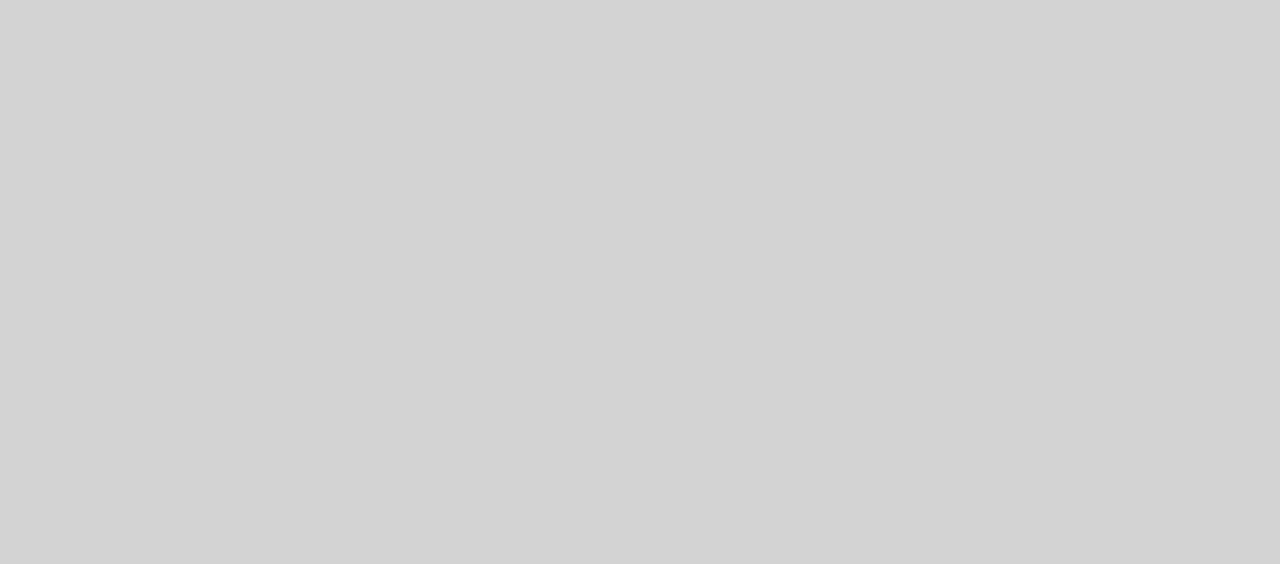
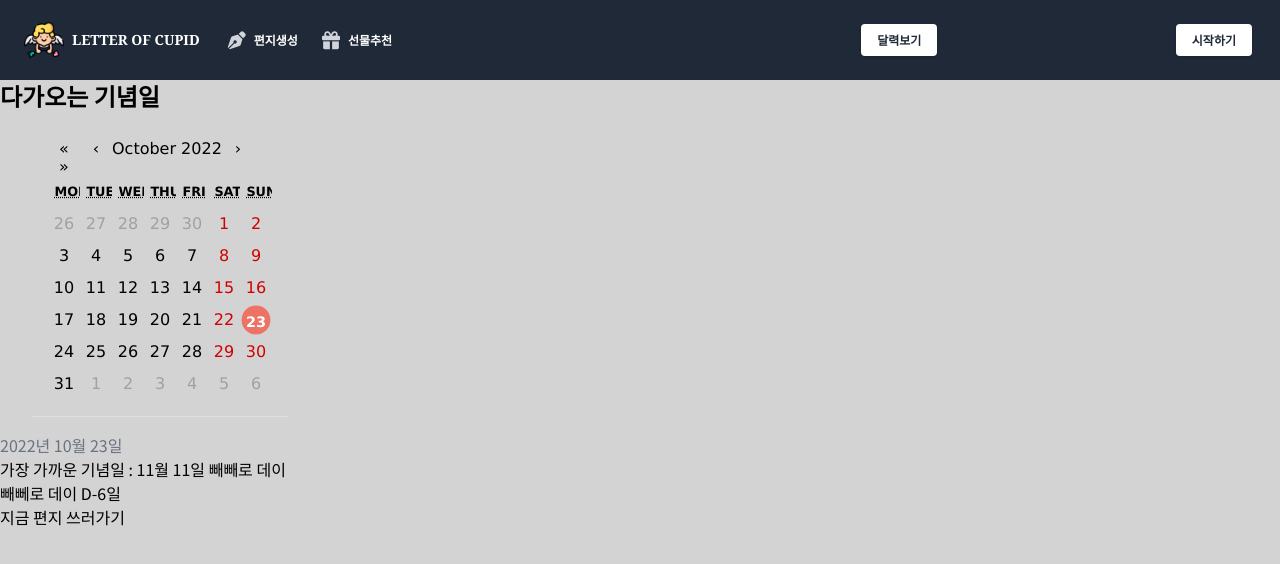
Before and after one commit to swsnu/swppfall2022-team11, a React (Create React App) app in the folder frontend/: page /calendar in a window 1280 px wide. Before the commit this address had no page. Shown: the top 564 px of the page. Built offline with nearby package versions, Linux system fonts and the light colour scheme.

Commit message:
calendar init

```diff
--- a/frontend/package.json
+++ b/frontend/package.json
@@ -13,10 +13,13 @@
     "@types/jest": "^27.5.2",
     "@types/node": "^16.11.68",
     "@types/react": "^18.0.21",
+    "@types/react-calendar": "^3.5.3",
     "@types/react-dom": "^18.0.6",
     "base64-to-uint8array": "^1.0.0",
     "buffer": "^6.0.3",
+    "moment": "^2.29.4",
     "react": "^18.2.0",
+    "react-calendar": "^4.0.0",
     "react-dom": "^18.2.0",
     "react-router-dom": "^6.4.2",
     "react-scripts": "5.0.1",
--- a/frontend/src/App.tsx
+++ b/frontend/src/App.tsx
@@ -4,6 +4,7 @@ import MainPage from './Pages/MainPage'
 import CreatePage from './Pages/CreateLetterPage'
 import GiftPage from './Pages/GiftRecommendPage'
 import DecoratePage from './Pages/DecorateLetterPage'
+import CalendarPage from './Pages/CalendarPage';
 
 
 function App() {
@@ -11,6 +12,7 @@ function App() {
     <Routes>
       <Route path='/main' element={<MainPage></MainPage>}>  </Route>
       <Route path="/" element={<Navigate replace to={"/main"} />} />
+      <Route path="/calendar" element={<CalendarPage></CalendarPage>}></Route>
       <Route path="/create" element={<CreatePage></CreatePage>} > </Route>
       <Route path="/gift" element={<GiftPage></GiftPage>} > </Route>
       <Route path="/decorate" element={<DecoratePage></DecoratePage>} > </Route>
--- /dev/null
+++ b/frontend/src/Pages/CalendarPage.tsx
@@ -0,0 +1,16 @@
+import CalendarAnniversary from "../components/CalendarAnniversary";
+import Navigation from "../components/Navigation";
+
+export default function CalendarPage() {
+    return (
+      <>
+      <Navigation />
+      <h1 className="text-black font-semibold text-2xl">다가오는 기념일</h1>
+
+        <CalendarAnniversary/>
+      <h1>가장 가까운 기념일 : 11월 11일 빼빼로 데이</h1>
+      <div >빼뻬로 데이 D-6일</div>
+      <a href="/create" className="rounded-xl">지금 편지 쓰러가기</a>
+      </>
+    )
+  }
--- a/frontend/src/Pages/CreateLetterPage.tsx
+++ b/frontend/src/Pages/CreateLetterPage.tsx
@@ -119,7 +119,7 @@ ${feel} ${voice}로 여자친구에게 보내는 ${letterType} 편지:`,
             </div>
           </>}
           {feel != null && <>
-            <h1 className="mt-5 text-black font-semibold text-2xl">어떤 느낌으로 쓸까요?</h1>
+            <h1 className="mt-5 text-black font-semibold text-2xl">어떤 말투로 쓸까요?</h1>
             <div className="mt-3 flex flex-row w-full justify-center">
               <button
                 onClick={() => setVoice('가벼운 말투')}
--- /dev/null
+++ b/frontend/src/components/Calendar.css
@@ -0,0 +1,139 @@
+.react-calendar {
+    margin-top: 28px;
+    margin-left: 32px;
+    width: 256px;
+    padding-left: 16px;
+    padding-right: 16px;
+    max-width: 100%;
+    background-color: #f7f7f7 !;
+    font-family: Verdana, Geneva, Tahoma, sans-serif;
+    line-height: 1.125em;
+    padding-bottom: 16px;
+    border-bottom: thin solid #e0e0e0;
+  }
+  .react-calendar--doubleView {
+    width: 700px;
+  }
+  .react-calendar--doubleView .react-calendar__viewContainer {
+    display: flex;
+    margin: -0.5em;
+  }
+  .react-calendar--doubleView .react-calendar__viewContainer > * {
+    width: 50%;
+    margin: 0.5em;
+  }
+  .react-calendar,
+  .react-calendar *,
+  .react-calendar *:before,
+  .react-calendar *:after {
+    -moz-box-sizing: border-box;
+    -webkit-box-sizing: border-box;
+    box-sizing: border-box;
+  }
+  .react-calendar button {
+    margin: 0;
+    border: 0;
+    outline: none;
+  }
+  .react-calendar__navigation {
+    height: 32px;
+    margin-bottom: 0.3em;
+    font-family: Verdana, Geneva, Tahoma, sans-serif !important;
+  }
+  .react-calendar__navigation button {
+    min-width: 32px;
+    background: none;
+  }
+  .react-calendar__navigation button:enabled:hover,
+  .react-calendar__navigation button:enabled:focus {
+    background-color: #e6e6e6;
+  }
+  .react-calendar__navigation button[disabled] {
+    background-color: #f0f0f0;
+    transform: scale(0.9, 0.9);
+  }
+
+  .react-calendar__navigation__arrow.react-calendar__navigation__prev-button{
+    transform: scale(1.2, 1.2, 1.2);
+  }
+
+  .react-calendar__month-view__weekdays {
+    text-align: center;
+    text-transform: uppercase;
+    font-family: Verdana, Geneva, Tahoma, sans-serif !important;
+    font-weight: bold;
+    font-size: 0.80em;
+    text-decoration: none !important;
+  }
+  .react-calendar__month-view__weekdays__weekday {
+    padding: 0.5em;
+  }
+  .react-calendar__month-view__weekNumbers {
+    font-weight: bold;
+  }
+  .react-calendar__month-view__weekNumbers .react-calendar__tile {
+    display: flex;
+    align-items: center;
+    justify-content: center;
+    font-size: 0.75em;
+    padding: calc(0.75em / 0.75) calc(0.5em / 0.75);
+  }
+  .react-calendar__month-view__days__day--weekend {
+    color: #d10000;
+  }
+  .react-calendar__month-view__days__day--neighboringMonth {
+    color: #a1a1a1;
+  }
+  .react-calendar__year-view .react-calendar__tile,
+  .react-calendar__decade-view .react-calendar__tile,
+  .react-calendar__century-view .react-calendar__tile {
+    padding: 2em 0.5em;
+  }
+  .react-calendar__tile {
+    height: 32px;
+    line-height: 32px;
+    max-width: 100%;
+    text-align: center;
+    vertical-align: middle;
+    background: none;
+    border-radius: 50%;
+  }
+  .react-calendar__tile:disabled {
+    background-color: #f0f0f0;
+  }
+  .react-calendar__tile:enabled:hover,
+  .react-calendar__tile:enabled:focus {
+    background-color: #e6e6e6;
+  }
+  .react-calendar__tile--now {
+    text-emphasis: filled circle #eb7264;
+    font-weight: bolder;
+    transform: scale(0.9, 0.9);
+  }
+  .react-calendar__tile--now:enabled:hover,
+  .react-calendar__tile--now:enabled:focus {
+    text-emphasis: filled circle #fa9287;
+    font-weight: bolder;
+  }
+  .react-calendar__tile--hasActive {
+    background: #eb7264;
+    transform: scale(0.9, 0.9);
+  }
+  .react-calendar__tile--hasActive:enabled:hover,
+  .react-calendar__tile--hasActive:enabled:focus {
+    background: #fa9287;
+    transform: scale(0.9, 0.9);
+  }
+  .react-calendar__tile--active {
+    background: #ec7365;
+    color: white;
+    transform: scale(0.9, 0.9);
+  }
+  .react-calendar__tile--active:enabled:hover,
+  .react-calendar__tile--active:enabled:focus {
+    background: #fa9287;
+    transform: scale(0.9, 0.9);
+  }
+  .react-calendar--selectRange .react-calendar__tile--hover {
+    background-color: #e6e6e6;
+  }
--- /dev/null
+++ b/frontend/src/components/CalendarAnniversary.tsx
@@ -0,0 +1,24 @@
+import React, { useState } from 'react';
+import Calendar from 'react-calendar';
+import './Calendar.css'
+import moment from "moment"
+
+
+function CalendarAnniversary() {
+  const [value, onChange] = useState(new Date());
+
+  const marks = [
+    "11-11-2022",
+  ];
+
+  return (
+    <div>
+      <Calendar onChange={onChange} value={value} />
+         <div className="text-gray-500 mt-4">
+           {moment(value).format("YYYY년 MM월 DD일")}
+         </div>
+    </div>
+  );
+}
+
+export default CalendarAnniversary
--- a/frontend/src/components/Navigation.tsx
+++ b/frontend/src/components/Navigation.tsx
@@ -44,6 +44,15 @@ export default function Navigation() {
               <li className="flex items-center">
                 <a
                   className="bg-white text-gray-800 active:bg-gray-100 text-xs font-bold uppercase px-4 py-2 rounded shadow hover:shadow-md outline-none focus:outline-none lg:mr-1 lg:mb-0 ml-3 mb-3"
+                  href="/calendar">
+                  달력보기
+                </a>
+              </li>
+            </ul>
+            <ul className="flex flex-col lg:flex-row list-none lg:ml-auto">
+              <li className="flex items-center">
+                <a
+                  className="bg-white text-gray-800 active:bg-gray-100 text-xs font-bold uppercase px-4 py-2 rounded shadow hover:shadow-md outline-none focus:outline-none lg:mr-1 lg:mb-0 ml-3 mb-3"
                   href="/create">
                   시작하기
                 </a>
```
Also changed, not shown: 2 other files (tests, documents, lock files or other folders).
